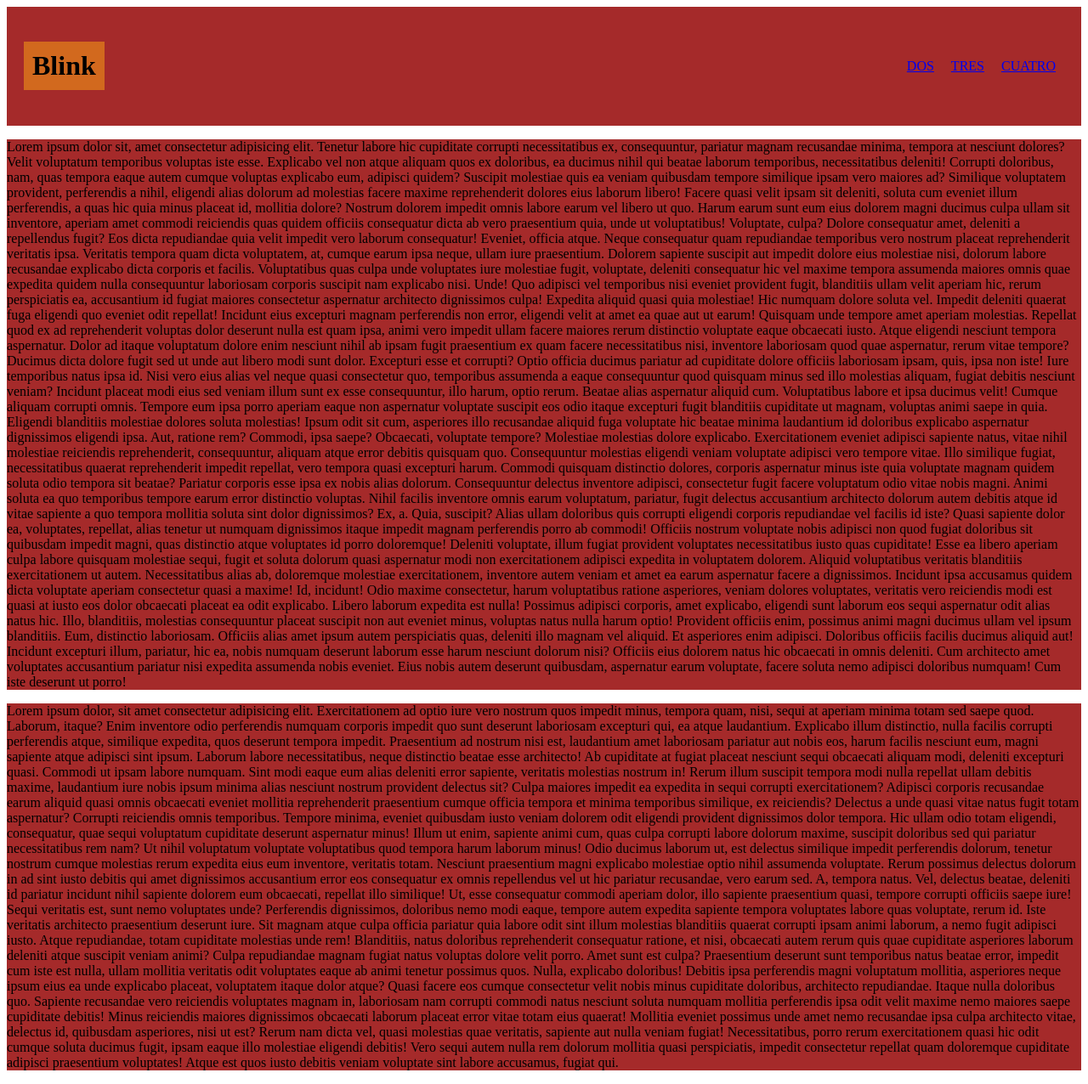
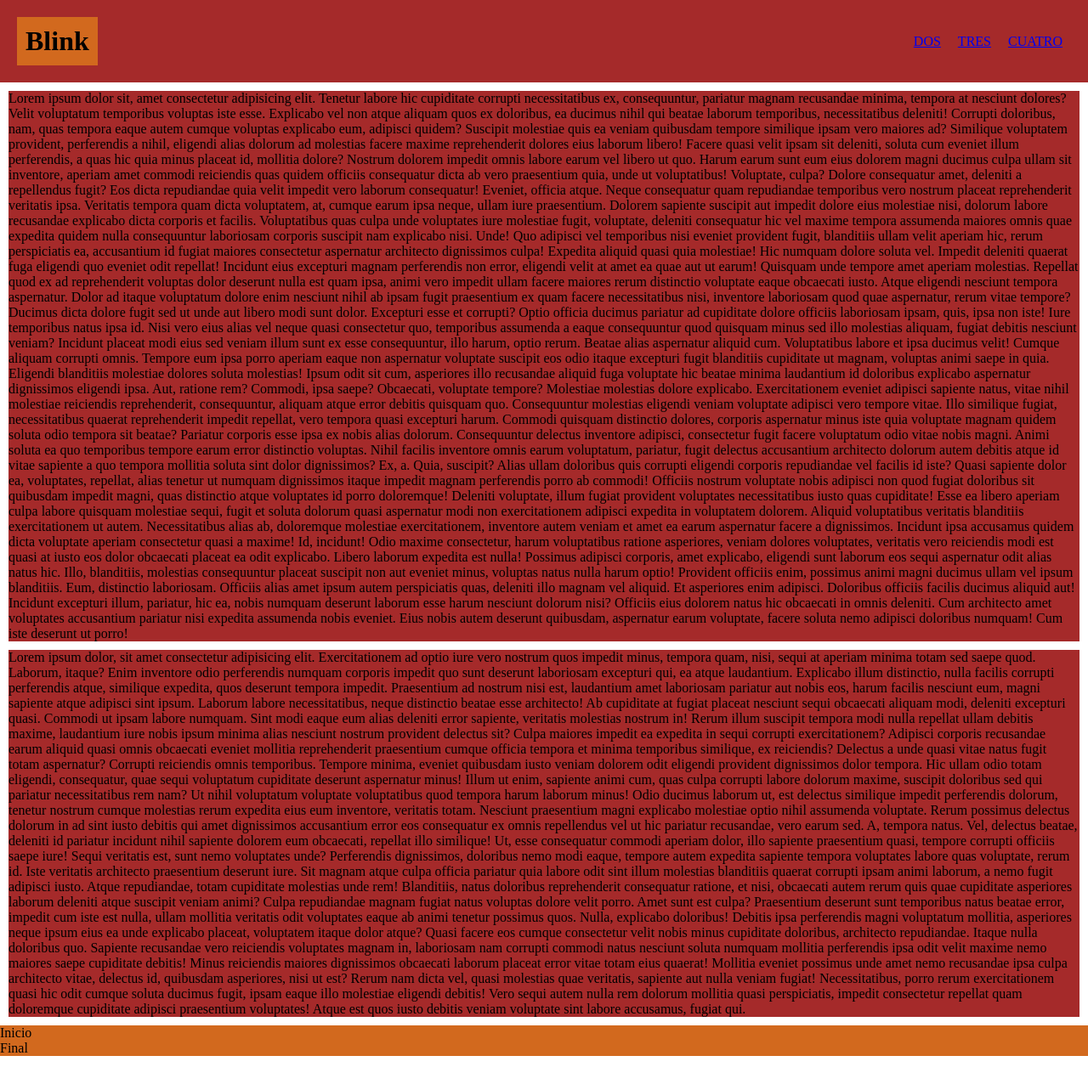
Before and after one commit to Luca-Remesnik/Mi-primer-repositorio, a website: page index.html in a window 1280 px wide. Shown: the whole page at 85% size. After the commit the page ends 1243 px from the top, so only its background shows below. Drawn offline with Linux system fonts and the light colour scheme.

Commit message:
Termine de ver Sass

```diff
--- a/index.html
+++ b/index.html
@@ -85,7 +85,14 @@
 </section>
 
 
-
+<footer>
+    <div>
+        <ul>
+            <li>Inicio</li>
+            <li>Final</li>
+        </ul>
+    </div>
+</footer>
 
 
 
--- /dev/null
+++ b/scss/base/_fonts.scss
@@ -0,0 +1 @@
+@import url('https://fonts.googleapis.com/css2?family=Oswald:wght@300&display=swap');
--- /dev/null
+++ b/scss/base/_reset.scss
@@ -0,0 +1,5 @@
+
+* {
+    margin: 0px;
+    padding: 0px;
+}
--- /dev/null
+++ b/scss/layout/_footer.scss
@@ -0,0 +1,8 @@
+footer {
+    background-color: $color-principal;
+    div {
+        ul {
+            background-color: $color-secundario;
+        }
+    }
+}
--- /dev/null
+++ b/scss/layout/_header.scss
@@ -0,0 +1,23 @@
+header {
+    background-color: $color-principal;
+    display: flex;
+    padding: 20px;
+    justify-content: space-between;
+        h1 {
+            background-color: $color-secundario;
+            padding: 10px;
+        }
+        div {
+            display: flex;
+            ul {
+                display: flex;
+
+                li {
+                    display: flex;
+                    list-style: none;
+                    margin: 10px;
+                    align-items: center;
+                }
+            }
+        }
+}
--- /dev/null
+++ b/scss/layout/_section1.scss
@@ -0,0 +1,8 @@
+section {
+    div {
+        p {
+            background-color: $color-principal;
+            margin: 10px;
+        }
+    }
+}
--- a/scss/style.scss
+++ b/scss/style.scss
@@ -1,38 +1,25 @@
+
+// Utilities
+@import "./utilities/variables" ;
+
+@import "./utilities/mixins" ;
 
 
 
-$color-principal: brown ;
 
 
-header {
-    background-color: $color-principal;
-    display: flex;
-    padding: 20px;
-    justify-content: space-between;
-        h1 {
-            background-color: chocolate;
-            padding: 10px;
-        }
-        div {
-            display: flex;
-            ul {
-                display: flex;
+// Layout
+@import "./layout/media768" ;
 
-                li {
-                    display: flex;
-                    list-style: none;
-                    margin: 10px;
-                    align-items: center;
-                }
-            }
-        }
-}
+@import "./layout/header" ;
+
+@import "./layout/footer" ;
+
+@import "./layout/section1" ;
 
 
-section {
-    div {
-        p {
-            background-color: $color-principal;
-        }
-    }
-}
+// Base
+
+@import "./base/fonts" ;
+
+@import "./base/reset" ;
--- /dev/null
+++ b/scss/utilities/_variables.scss
@@ -0,0 +1,4 @@
+
+
+$color-principal: brown ;
+$color-secundario: chocolate;
```
Also changed, not shown: css/style.css, scss/layout/_media768.scss (added), scss/utilities/_mixins.scss (added), 1 other file.
